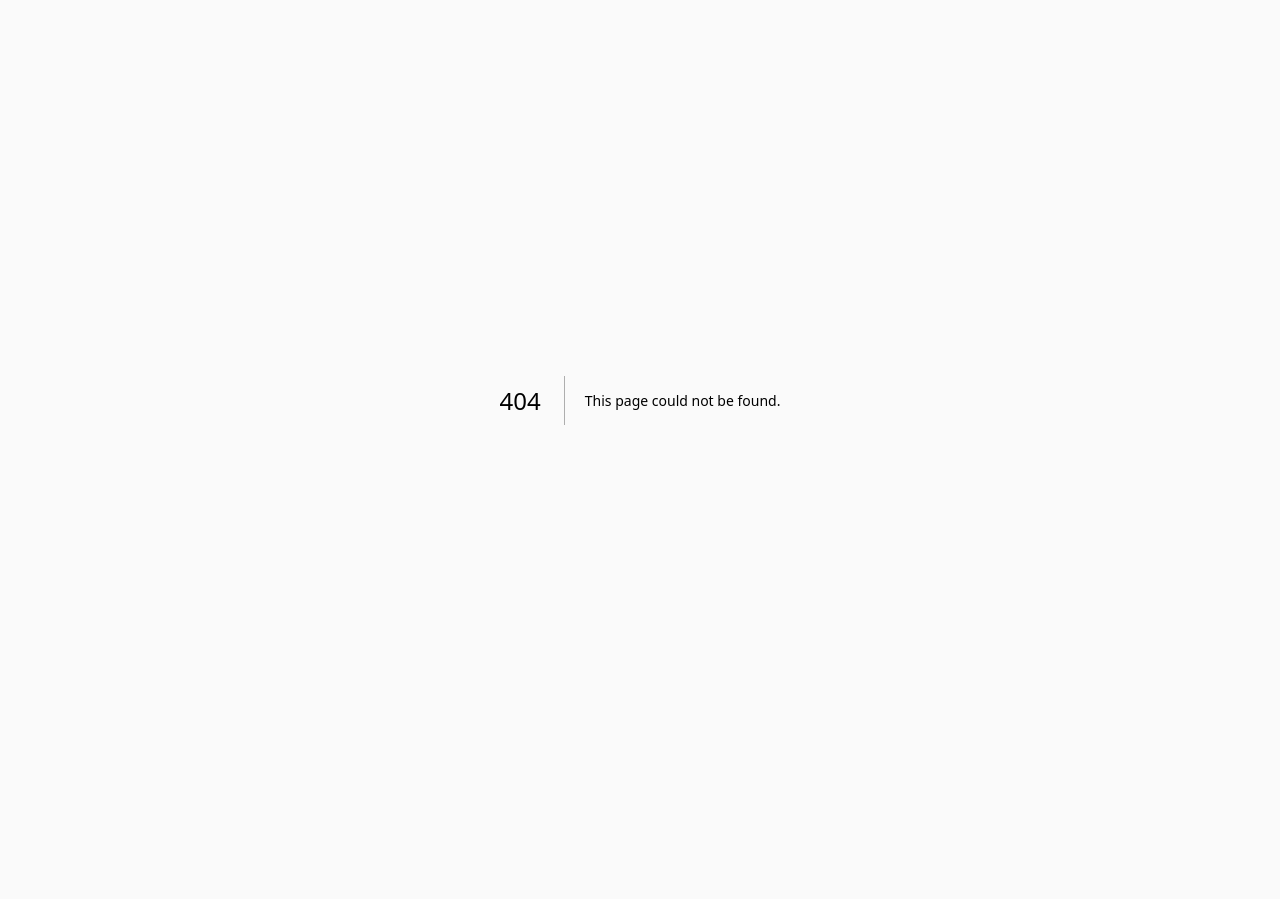
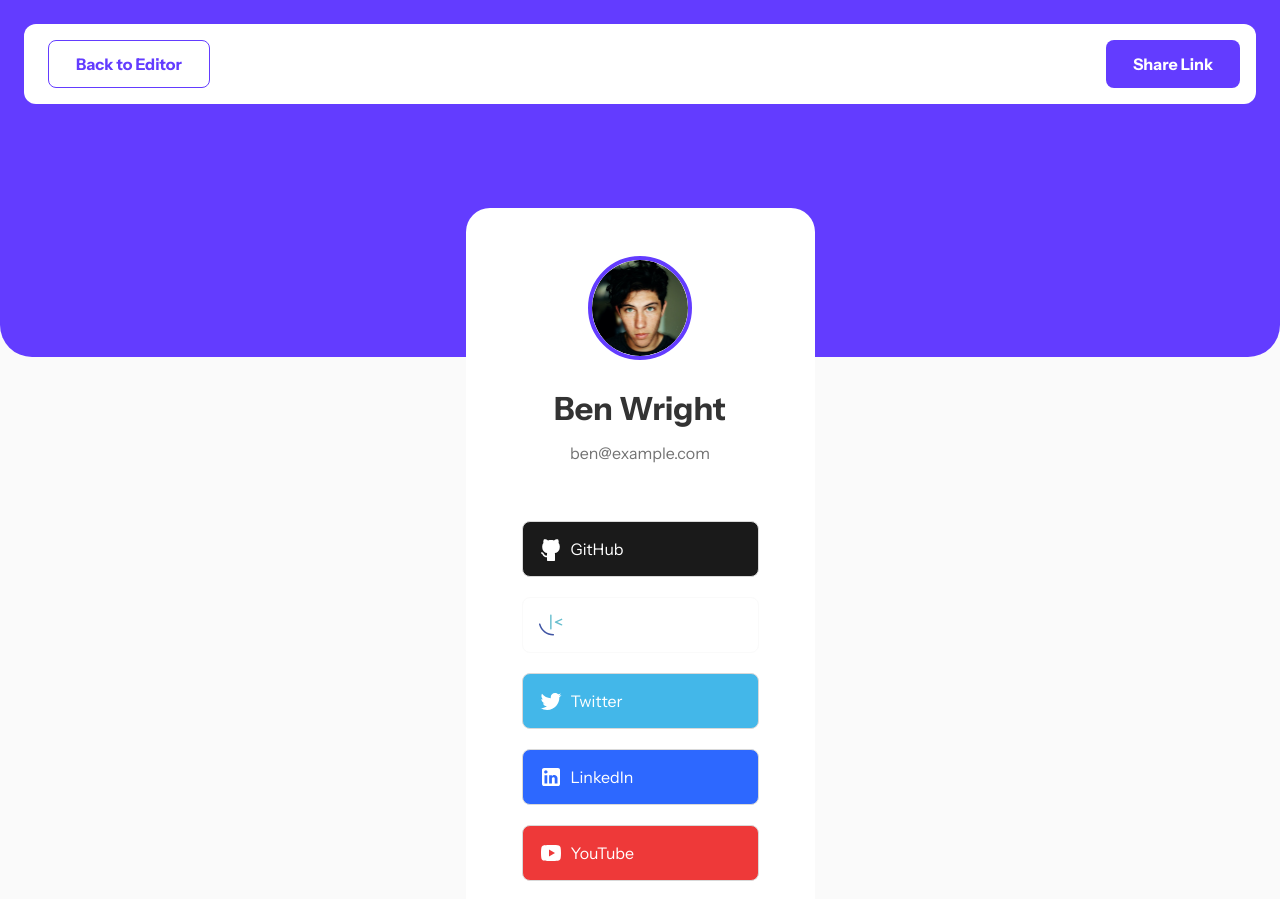
Before and after one commit to Praizee/devlinks-hng, a Next.js app: page /preview in a window 1280 px wide. Before the commit this address had no page. Shown: the top 899 px of the page. Before the commit the page ends 800 px from the top, so only its background shows below. Built offline with nearby package versions, Linux system fonts and the light colour scheme.

Commit message:
feat: preview and platform links

```diff
--- /dev/null
+++ b/app/(dashboard)/preview/page.tsx
@@ -0,0 +1,12 @@
+import Preview from "@/app/components/Dashboard/Preview";
+
+export const metadata = {
+  title: "Preview",
+  description: "Preview of your public profile links",
+};
+
+const page = () => {
+  return <Preview />;
+};
+
+export default page;
--- /dev/null
+++ b/app/components/Dashboard/Preview.tsx
@@ -0,0 +1,60 @@
+import Image from "next/image";
+import Link from "next/link";
+
+import Avatar from "@/public/assets/images/avatar.jpeg";
+import { PlatformLinks } from "@/app/components/common";
+
+const Preview = () => {
+  return (
+    <section className="relative lg:h-[110vh]">
+      <nav className="p-[24px] sm:bg-primary sm:h-[357px] sm:rounded-b-[32px]">
+        <div className="bg-white rounded-md p-[16px] lg:pl-[24px] flex gap-[16px] justify-between">
+          <Link
+            href="/links"
+            className="py-[11px] px-[27px] font-semibold rounded text-base text-primary border border-primary hover:bg-primary-200 active:scale-95 duration-150"
+          >
+            Back to Editor
+          </Link>
+
+          <button
+            type="button"
+            className="py-[11px] px-[27px] font-semibold rounded text-base text-white border border-none bg-primary hover:bg-primary-100 active:scale-95 duration-150"
+          >
+            Share Link
+          </button>
+        </div>
+      </nav>
+
+      {/* Preview */}
+      <div className="flex justify-center">
+        <div className="absolute top-[138px] sm:top-[208px] sm:bg-white sm:min-h-[569px] w-[237px] sm:w-[349px] mx-auto sm:px-[56px] py-[48px] rounded-[24px] shadow-[#0000001A]">
+          <div className="flex flex-col gap-[56px]">
+            <div className="flex flex-col gap-[25px] items-center justify-center text-center">
+              <div className="rounded-full border-4 border-primary size-[104px] overflow-hidden">
+                <Image
+                  src={Avatar}
+                  alt="Avatar"
+                  placeholder="blur"
+                  className="w-full h-full object-cover rounded-full"
+                />
+              </div>
+
+              <span className="flex flex-col gap-[8px]">
+                <h2 className="text-[32px] font-bold leading-[48px] text-gray">
+                  Ben Wright
+                </h2>
+                <p className="text-gray-100">ben@example.com</p>
+              </span>
+            </div>
+
+            <div className="flex flex-col gap-[20px]">
+              <PlatformLinks />
+            </div>
+          </div>
+        </div>
+      </div>
+    </section>
+  );
+};
+
+export default Preview;
--- /dev/null
+++ b/app/components/common/PlatformLinks.tsx
@@ -0,0 +1,70 @@
+import {
+  Codepen,
+  Codewars,
+  DevToDark,
+  Facebook,
+  Freecodecamp,
+  FrontendMentor2,
+  GitHub,
+  GitLab,
+  Hashnode,
+  LinkedIn,
+  StackOverflow,
+  Twitch,
+  Twitter,
+  YouTube,
+} from "@/public/assets/svg/PlatformIcons";
+
+const options = [
+  { label: "GitHub", Icon: GitHub, color: "#1A1A1A", border: "border" },
+  {
+    label: "Frontend Mentor",
+    Icon: FrontendMentor2,
+    color: "",
+    border: "border border-gray-300",
+  },
+  { label: "Twitter", Icon: Twitter, color: "#43B7E9", border: "border" },
+  { label: "LinkedIn", Icon: LinkedIn, color: "#2D68FF", border: "border" },
+  { label: "YouTube", Icon: YouTube, color: "#EE3939", border: "border" },
+  { label: "Facebook", Icon: Facebook, color: "#2442AC", border: "border" },
+  { label: "Twitch", Icon: Twitch, color: "#EE3FC8", border: "border" },
+  { label: "Dev.to", Icon: DevToDark, color: "gray", border: "border" },
+  { label: "Codewars", Icon: Codewars, color: "#8A1A50", border: "border" },
+  { label: "Codepen", Icon: Codepen, color: "#000000", border: "border" },
+  {
+    label: "freeCodeCamp",
+    Icon: Freecodecamp,
+    color: "#302267",
+    border: "border",
+  },
+  { label: "GitLab", Icon: GitLab, color: "#EB4925", border: "border" },
+  { label: "Hashnode", Icon: Hashnode, color: "#0330D1", border: "border" },
+  {
+    label: "Stack Overflow",
+    Icon: StackOverflow,
+    color: "#EC7100",
+    border: "border",
+  },
+];
+
+const PlatformLinks = () => {
+  return (
+    <>
+      {options.map((option) => (
+        <div
+          key={option.label}
+          className={`w-[237px] h-[56px] p-[16px] rounded text-white flex items-center gap-[8px] ${option.border}`}
+          style={{
+            backgroundColor: option.color,
+            border: `2px solid ${option.border}`,
+          }}
+        >
+          <option.Icon className="size-6" />
+          <div>{option.label}</div>
+        </div>
+      ))}
+    </>
+  );
+};
+
+export default PlatformLinks;
--- a/app/components/common/index.ts
+++ b/app/components/common/index.ts
@@ -1,2 +1,3 @@
 export { default as Navbar } from "./Navbar";
 export { default as CustomSelect } from "./CustomSelect";
+export { default as PlatformLinks } from "./PlatformLinks";
```
